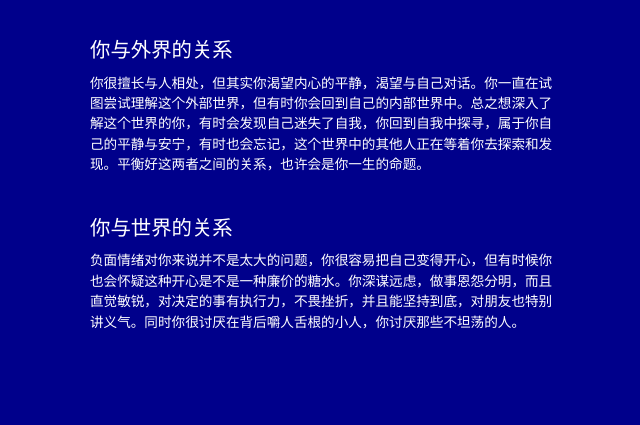
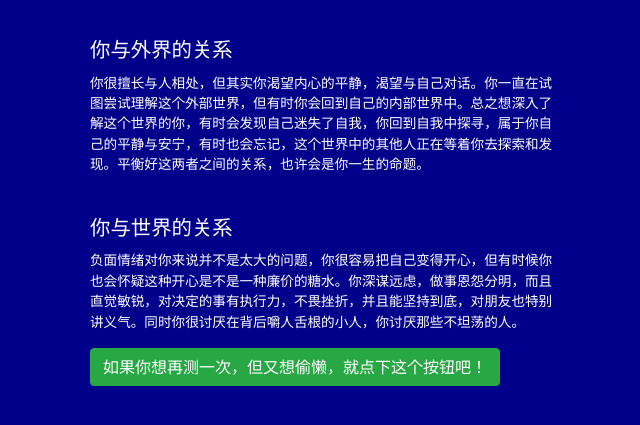
Before and after one commit to yongyizang/faketest, a plain HTML site: page result.html in a window 1280 px wide. Shown: the part 157-582 px from the top of the page, without its empty margins (315-955 px from the left). Drawn offline with nearby package versions, Linux system fonts and the light colour scheme.

Commit message:
Update result.html

```diff
--- a/result.html
+++ b/result.html
@@ -70,6 +70,8 @@
       <p style="font-size:1.5em">你与世界的关系</p>
       <p id="reasoning" style="line-height:1.5em"></p>
     </div>
+
+    <button type="button" class="btn btn-success" style="font-size:1em;" onclick="location.reload();">如果你想再测一次，但又想偷懒，就点下这个按钮吧！</button>
 
     </div>
     <script src="https://cdn.bootcdn.net/ajax/libs/jquery/3.6.0/jquery.js"></script>
```
